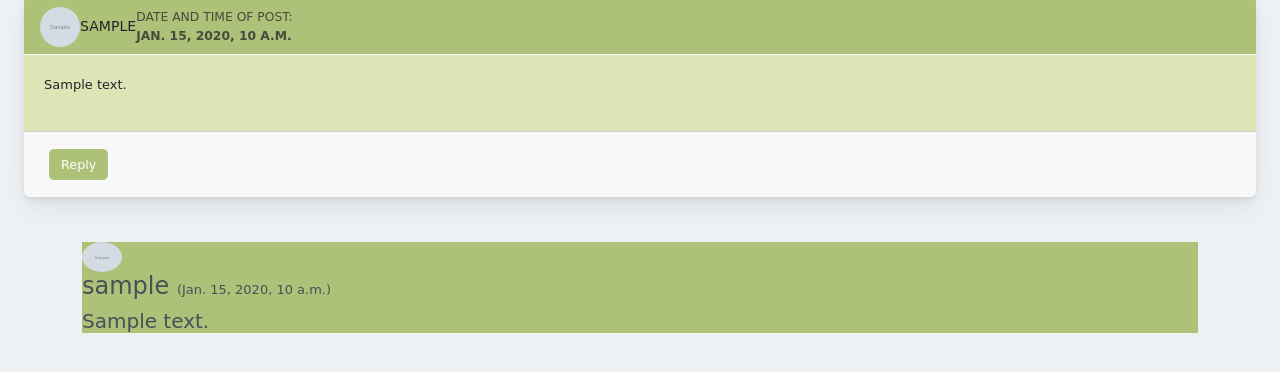
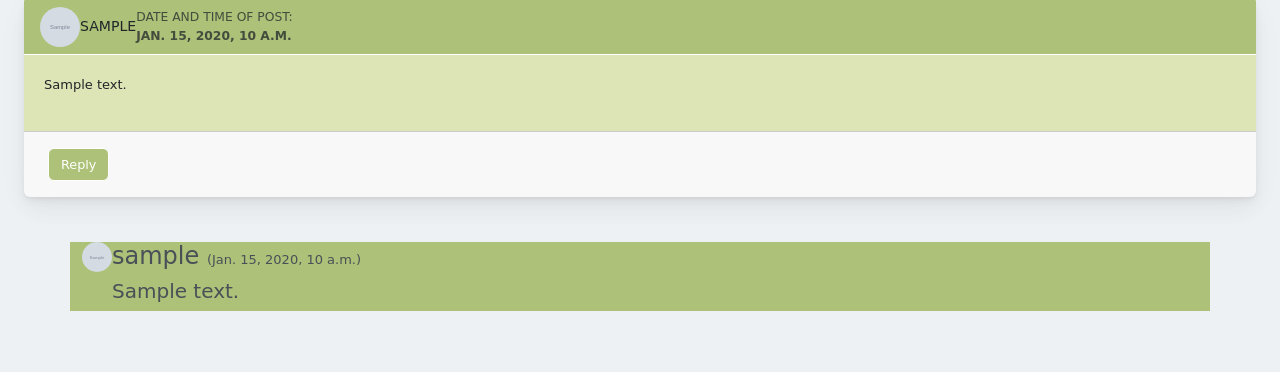
Before and after one commit to ao994/plant-pals, a Django app: page /discussion/1/ in a window 1280 px wide. Shown: the part 119-491 px from the top of the page. Run offline with Django 3.2, Linux system fonts and the light colour scheme; tables that the repository leaves empty hold one stand-in row (values such as "Sample post"); grey boxes marked "Sample" are stand-in pictures; some libraries are stand-ins or nearby versions; some web fonts are replaced.

Commit message:
changing discussion css
added classes, changed classes (see comments)

```diff
--- a/Code/plant-pals/profile_of_user/templates/discussion.html
+++ b/Code/plant-pals/profile_of_user/templates/discussion.html
@@ -52,8 +52,8 @@
 {% for reply in replies %}
 <br>
 <!-- Reply div -->
-<div class="container">
-    <div class="media">
+<div class="container reply"> <!-- NOTE: consider changing to container fluid (compare resizing of reply to main post to see difference) -->
+    <div class="d-flex"> <!-- NOTE:changed class to .d-flex (was .media), added class .reply -->
         <img class="mr-3 rounded-circle" src="/media/{{reply.image}}" alt="." width="30px" height="30px">
         <div class="media-body">
             <h4 class="mt-0">
--- a/Code/plant-pals/static/profile_of_user/discussion.css
+++ b/Code/plant-pals/static/profile_of_user/discussion.css
@@ -8,7 +8,8 @@
     border-color: white;
 }
 
-.media{
+.reply
+{
     background-color: #ADC178;
     border-color: white;
 }
```
